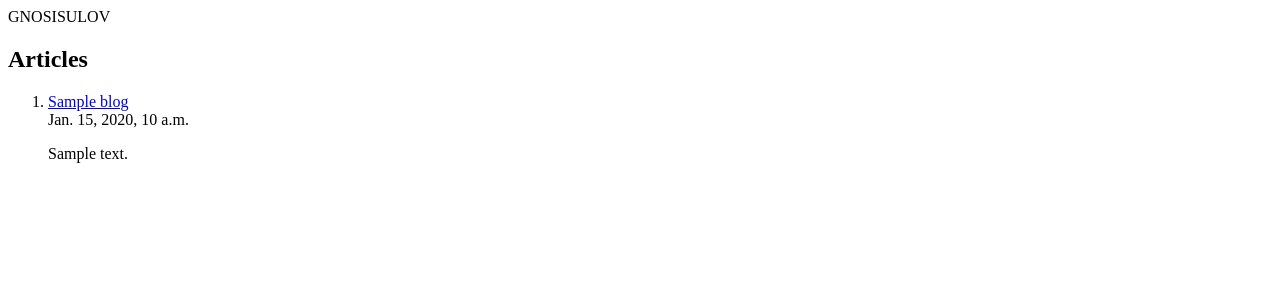
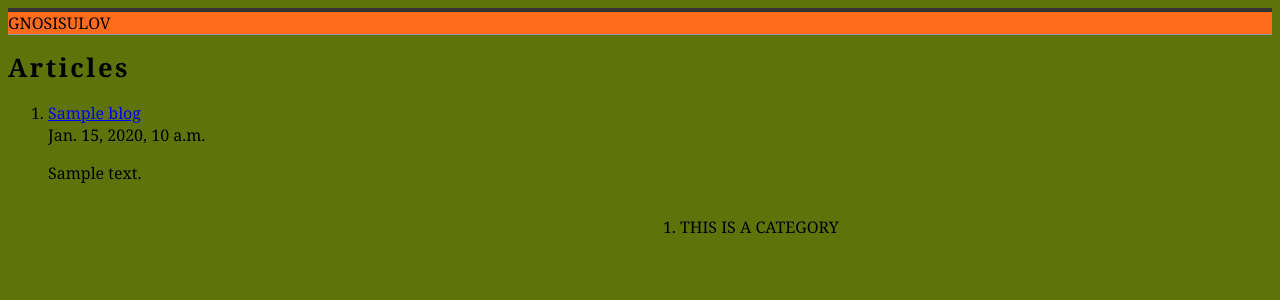
Before and after one commit to suslov/audrey, a Django app: template templates/index.html in a window 1280 px wide. Shown: the top 300 px of the page. Run offline with Django 3.2, Linux system fonts and the light colour scheme; the template is opened without the code that fills it: most values are stand-ins (such as "Sample title", 1, 10 or a date in 2020).

Commit message:
fix statics

```diff
--- a/static/main.css
+++ b/static/main.css
@@ -0,0 +1,71 @@
+.serif, body {
+    font-family: "Hoefler Text", Cambria, Georgia, serif;
+}
+
+/* line 63, content/assets/stylesheets/_main.scss */
+.sans {
+    font-family: "Helvetica Neue", Helvetica, Arial, sans-serif;
+}
+
+/* line 66, content/assets/stylesheets/_main.scss */
+.mono, pre, code, tt {
+    font-family: Bitstream Vera Sans Mono, monospace;
+}
+
+.caps, .allcaps, h1, caption, h2, .smallcaps, h4 {
+    letter-spacing: 0.1em;
+}
+
+#document.main.articles .date {
+    font-style: italic;
+}
+
+
+h2, h3, h4, h5, h6 {
+    margin-bottom: 1.5em;
+}
+
+.caps, .allcaps, h1, caption, h2, .smallcaps, h4 {
+    letter-spacing: 0.1em;
+}
+
+body{
+    background-color: #5E740B;
+}
+
+body > header {
+    border-top:4px solid#333;
+    border-bottom: 1px solid #999;
+    background: #fd6b1b;
+}
+
+body > header.display:after{
+    content:'';
+    display: table;
+    clear:both;
+}
+
+body > header.title{
+    font-size:2.2em;
+    line-height:1.4em;
+    letter-spacing:0.15em;
+}
+
+h2{
+    font-size:1.6em;
+    line-height: 0.9em;
+    margin-bottom: 0.9em;
+}
+
+#articles{
+    width:50%;
+    float:left;
+    margin-right:1.7%;
+    display:inline;
+}
+#category{
+    width:50%;
+    float:right;
+    margin-right:0;
+    display:inline;
+}
--- a/templates/index.html
+++ b/templates/index.html
@@ -1,8 +1,14 @@
 <html>
+<head>
+<title>GNOSISULOV</title>
+<link href="{{ STATIC_URL }}main.css" rel='stylesheet' type='text/css'>
+</head>
 <body>
 <header>
+<div class="display">
 <div class="title">
   GNOSISULOV
+</div>
 </div>
 </header>
 
@@ -31,6 +37,7 @@
 <div id="category">
 <section>
 <ol>
+    <li>THIS IS A CATEGORY</li>
 </ol>
 </section>
 </div>
```
Also changed, not shown: static/screen.css (added, +33 -0 lines).
